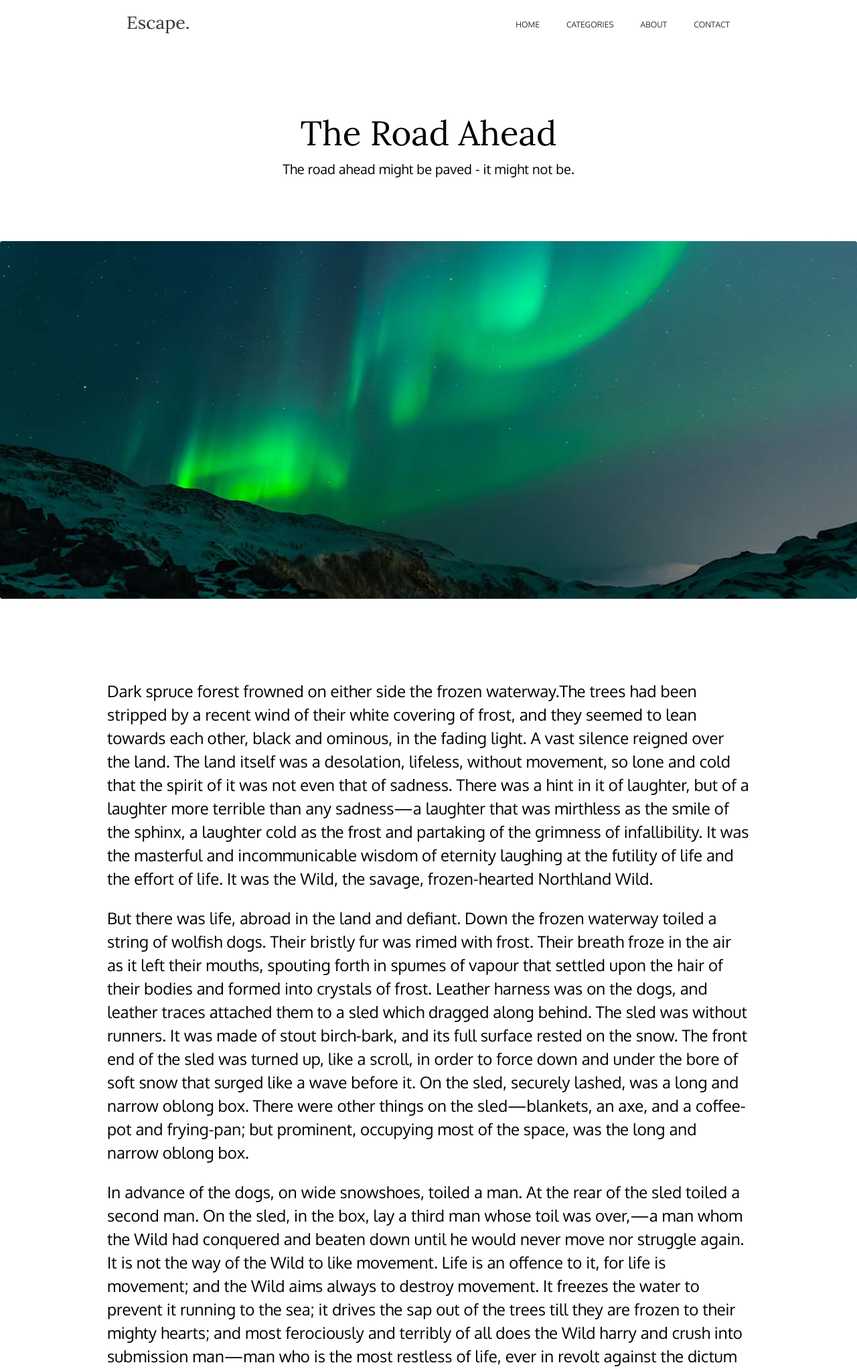
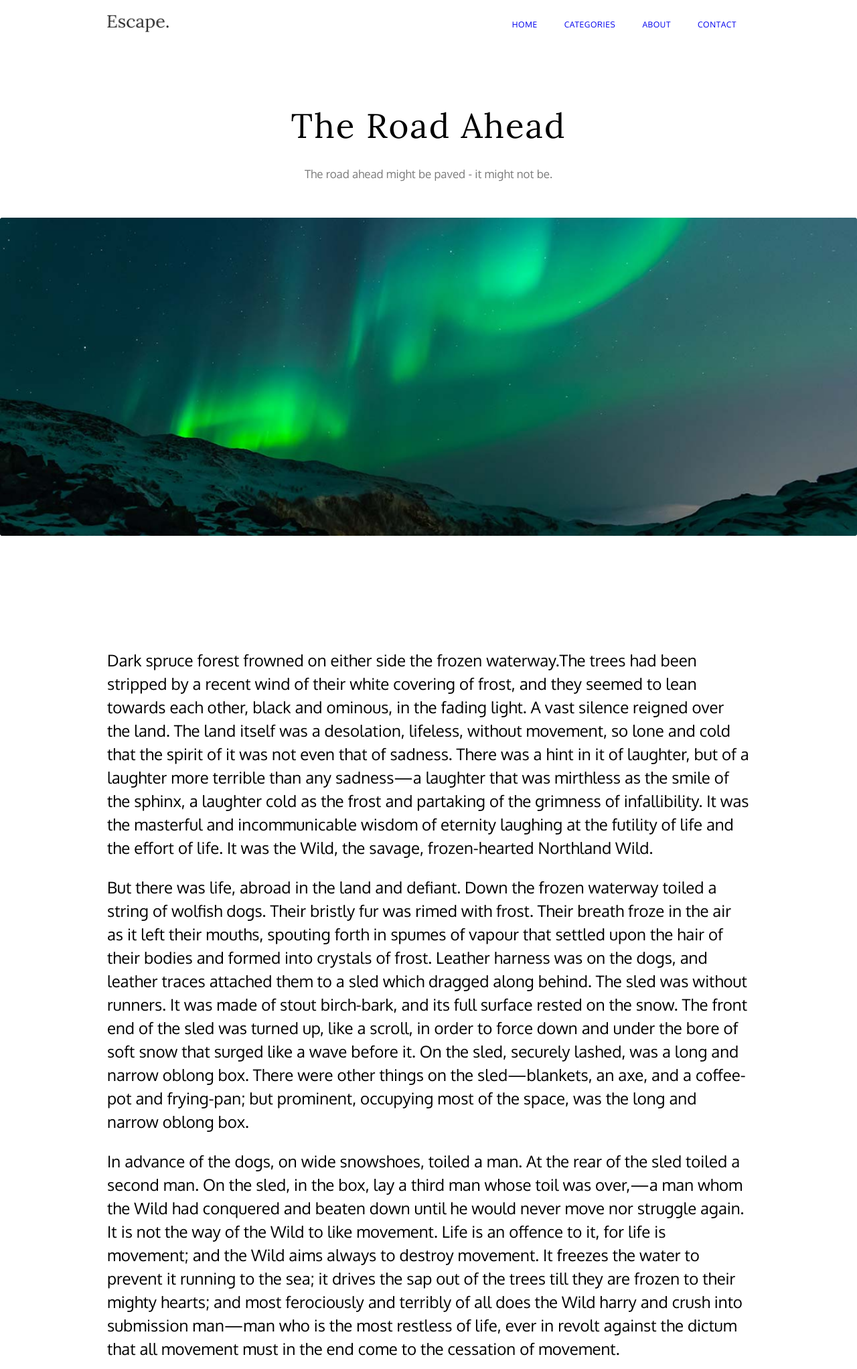
Before and after one commit to dzheerl/web_2024, a PHP site: page /pages/the-road-ahead.html in a window 1280 px wide. Shown: the top 2044 px of the page at 67% size. Run offline with PHP 8.4, Linux system fonts and the light colour scheme.

Commit message:
ЗДесь есть заменчания, чтобы увидеть

```diff
--- a/pages/the-road-ahead.html
+++ b/pages/the-road-ahead.html
@@ -4,18 +4,30 @@
   <meta charset="UTF-8">
   <link rel="preconnect" href="https://fonts.googleapis.com">
   <link rel="preconnect" href="https://fonts.gstatic.com" crossorigin>
-    <link href="https://fonts.googleapis.com/css2?family=Lora:ital,wght@0,400..700;1,400..700&family=Oxygen:wght@300;400;700&display=swap" rel="stylesheet">
+  <link
+    href="https://fonts.googleapis.com/css2?family=Lora:ital,wght@0,400..700;1,400..700&family=Oxygen:wght@300;400;700&display=swap"
+    rel="stylesheet">
   <link rel="stylesheet" href="../static/css/styles.css">
   <title> The Road Ahead </title>
 </head>
 <body class="page">
 <header class="header">
-        <img class="header_logo" src="../static/img/header_logo.png" alt="Escape.">
+  <a href="#">
+    <img class="logo" src="../static/img/header_logo.png" alt="Escape.">
+  </a>
   <ul class="menu">
-            <li class="header_link"> HOME </li>
-            <li class="header_link"> CATEGORIES </li>
-            <li class="header_link"> ABOUT </li>
-            <li class="header_link"> CONTACT </li>
+    <li class="menu__link">
+      <a class="link" href="#">HOME</a>
+    </li>
+    <li class="menu__link">
+      <a class="link" href="#"> CATEGORIES </a>
+    </li>
+    <li class="menu__link">
+      <a class="link" href="#"> ABOUT </a>
+    </li>
+    <li class="menu__link">
+      <a class="link" href="#"> CONTACT </a>
+    </li>
   </ul>
 </header>
 <section class="page_title">
@@ -23,13 +35,18 @@
   <p class="article_description"> The road ahead might be paved - it might not be. </p>
 </section>
 <img class="article_img" src="../static/img/the_road_a_head.png" alt="The Road Ahead"/>
-    <section class="article_content">
-        <p>
-            Dark spruce forest frowned on either side the frozen waterway.The trees had been stripped by a recent wind of their white covering of frost,
-            and they seemed to lean towards each other, black and ominous, in the fading light. A vast silence reigned over the land.
-            The land itself was a desolation, lifeless, without movement, so lone and cold that the spirit of it was not even that of sadness.
-            There was a hint in it of laughter, but of a laughter more terrible than any sadness—a laughter that was mirthless as the smile of the sphinx, a laughter cold as
-            the frost and partaking of the grimness of infallibility. It was the masterful and incommunicable wisdom of eternity laughing at the futility of life and the effort of life.
+<div class="article_content">
+   <p >
+    Dark spruce forest frowned on either side the frozen waterway.The trees had been stripped by a recent wind of their
+    white covering of frost,
+    and they seemed to lean towards each other, black and ominous, in the fading light. A vast silence reigned over the
+    land.
+    The land itself was a desolation, lifeless, without movement, so lone and cold that the spirit of it was not even
+    that of sadness.
+    There was a hint in it of laughter, but of a laughter more terrible than any sadness—a laughter that was mirthless
+    as the smile of the sphinx, a laughter cold as
+    the frost and partaking of the grimness of infallibility. It was the masterful and incommunicable wisdom of eternity
+    laughing at the futility of life and the effort of life.
     It was the Wild, the savage, frozen-hearted Northland Wild.
   </p>
   <p>
@@ -38,38 +55,59 @@
     spouting forth in spumes of vapour that settled upon the hair of their bodies and formed into crystals of frost.
     Leather harness was on the dogs, and leather traces attached them to a sled which dragged along behind.
     The sled was without runners. It was made of stout birch-bark, and its full surface rested on the snow.
-            The front end of the sled was turned up, like a scroll, in order to force down and under the bore of soft snow that surged like a wave before it.
-            On the sled, securely lashed, was a long and narrow oblong box. There were other things on the sled—blankets, an axe, and a coffee-pot and frying-pan;
+    The front end of the sled was turned up, like a scroll, in order to force down and under the bore of soft snow that
+    surged like a wave before it.
+    On the sled, securely lashed, was a long and narrow oblong box. There were other things on the sled—blankets, an
+    axe, and a coffee-pot and frying-pan;
     but prominent, occupying most of the space, was the long and narrow oblong box.
   </p>
   <p>
     In advance of the dogs, on wide snowshoes, toiled a man. At the rear of the sled toiled a second man.
-            On the sled, in the box, lay a third man whose toil was over,—a man whom the Wild had conquered and beaten down until he would never move nor struggle again.
-            It is not the way of the Wild to like movement. Life is an offence to it, for life is movement; and the Wild aims always to destroy movement.
-            It freezes the water to prevent it running to the sea; it drives the sap out of the trees till they are frozen to their mighty hearts;
-            and most ferociously and terribly of all does the Wild harry and crush into submission man—man who is the most restless of life,
+    On the sled, in the box, lay a third man whose toil was over,—a man whom the Wild had conquered and beaten down
+    until he would never move nor struggle again.
+    It is not the way of the Wild to like movement. Life is an offence to it, for life is movement; and the Wild aims
+    always to destroy movement.
+    It freezes the water to prevent it running to the sea; it drives the sap out of the trees till they are frozen to
+    their mighty hearts;
+    and most ferociously and terribly of all does the Wild harry and crush into submission man—man who is the most
+    restless of life,
     ever in revolt against the dictum that all movement must in the end come to the cessation of movement.
   </p>
   <p>
     But at front and rear, unawed and indomitable, toiled the two men who were not yet dead.
-            Their bodies were covered with fur and soft-tanned leather. Eyelashes and cheeks and lips were so coated with the crystals
-            from their frozen breath that their faces were not discernible. This gave them the seeming of ghostly masques, undertakers
-            in a spectral world at the funeral of some ghost. But under it all they were men, penetrating the land of desolation and
-            mockery and silence, puny adventurers bent on colossal adventure, pitting themselves against the might of a world as remote
+    Their bodies were covered with fur and soft-tanned leather. Eyelashes and cheeks and lips were so coated with the
+    crystals
+    from their frozen breath that their faces were not discernible. This gave them the seeming of ghostly masques,
+    undertakers
+    in a spectral world at the funeral of some ghost. But under it all they were men, penetrating the land of desolation
+    and
+    mockery and silence, puny adventurers bent on colossal adventure, pitting themselves against the might of a world as
+    remote
     and alien and pulseless as the abysses of space.
   </p>
-    </section>
+</div>
 <footer class="footer">
   <div class="footer_background">
-          <section class="footer_content">
-            <img class="footer_logo" src="../static/img/footer_logo.png" alt="Escape.">
+    <!--   не надо секцию, излишне      <section class="footer_content">-->
+    <div class="footer_content">
+      <!--            <img class="footer_logo" src="../static/img/footer_logo.png" alt="Escape.">-->
+      <img class="logo" src="../static/img/footer_logo.png" alt="Escape.">
       <ul class="menu">
-              <li class="footer_link"> HOME </li>
-              <li class="footer_link"> CATEGORIES </li>
-              <li class="footer_link"> ABOUT </li>
-              <li class="footer_link"> CONTACT </li>
+        <li class="menu__link">
+          <a class="link" href="#">HOME</a>
+        </li>
+        <li class="menu__link">
+          <a class="link" href="#"> CATEGORIES </a>
+        </li>
+        <li class="menu__link">
+          <a class="link" href="#"> ABOUT </a>
+        </li>
+        <li class="menu__link">
+          <a class="link" href="#"> CONTACT </a>
+        </li>
       </ul>
-          </section>
+      <!--          </section>-->
+    </div>
   </div>
 </footer>
 </body>
--- a/static/css/styles.css
+++ b/static/css/styles.css
@@ -1,8 +1,13 @@
 ul, li {
-    margin:0;
+  margin: 0;
   padding: 0;
   text-indent: 0;
   list-style-type: none;
+}
+
+.link {
+  text-decoration: none;
+  font: 400 12px/20px "Oxygen", sans-serif;
 }
 
 .page {
@@ -10,72 +15,72 @@ ul, li {
   padding: 0;
 }
 
-.header {
+.header, .footer {
   display: flex;
   justify-content: space-between;
   align-items: center;
-    max-width: 940px;
+  max-width: 960px;
   width: 100%;
   margin: 17px auto;
+}
+
+.logo {
+  width: 92px;
+  height: 26px;
+}
+
+.menu {
+  display: flex;
+}
+
+.menu__link {
+  /*что то было*/
+  letter-spacing: 0.6px;
+  padding: 10px 20px;
   color: #2E2E2E;
 }
 
-.header_logo, .footer_logo{
-    display: flex;
-    width: 92px;
-    height: 26px;
-    padding: 0 20px;
+.page_title {
+  text-align: center;
+  padding: 89px 0 38px;
+  /*    paddings */
 }
 
-.menu  {
-    display: flex;
-}
-
-.header_link{
-    font: 12px/20px "Oxygen", sans-serif;
-    text-decoration: none;
-    cursor: pointer;
-    padding: 10px 20px;
-}
-
-.page_title{
-    display: flex;
-    flex-direction: column;
-    align-items: center;
-    justify-content: center;
-    height: 286px;
-}
-
-.article_title{
-    font: 51px/50px "Lora";
+.article_title {
+  font: 400 51px/50px "Lora";
+  /*что - то было*/
+  letter-spacing: 2px;
   margin: 0 auto;
   padding: 0 0 20px 0;
 }
 
-.article_description{
-    font: 20px/17px "Oxygen";
-    margin: 0 auto;
+.article_description {
+  font: 400 17px/20px "Oxygen";
+  /*margin: 0 auto;*/
+  color: #2E2E2EA1;
 }
 
-.article_img{
-    height: 534px;
+.article_img {
+  /*height: 534px;*/
+  max-height: 534px;
   width: 100%;
 }
 
-.article_content{
-    font: 24px/35px "Oxygen";
+.article_content {
+  font: 400 24px/35px "Oxygen";
+  /*тут что - то было*/
   max-width: 960px;
-    margin-inline: auto;
-    margin-block: 116px 111px;
+  margin: 0 auto;
+  padding: 140px 0 135px;
 }
 
-.footer{
+.footer {
   background: center / cover no-repeat url("../img/footer_img.png");
-    color: #FFFFFF99;
+  /*color: #FFFFFF99;*/
   height: 89px;
 }
 
-.footer_background{
+.footer_background {
   background-color: #232F3899;
   height: 100%;
   width: 100%;
@@ -83,20 +88,22 @@ ul, li {
   align-items: center;
 }
 
-.footer_content{
+.footer_content {
   display: flex;
   justify-content: space-between;
   align-items: center;
-    max-width: 940px;
+  /*max-width: 940px;*/
   width: 100%;
-    margin: 0 auto;
+  /*margin: 0 auto; container styles*/
   color: #2E2E2E;
 }
 
-.footer_link{
-    font: 11px/26px "Oxygen", sans-serif;
+.footer_link {
+  font: 400 11px/26px "Oxygen", sans-serif;
+  letter-spacing: 1px;
   text-decoration: none;
-    cursor: pointer;
+  /*cursor: pointer;*/
   padding: 10px 20px;
-    color: #FFFFFF99;
+  /*color: #FFFFFF99;*/
+  /*rgba*/
 }
```
Lines whose indentation alone changed are shown as unchanged.
